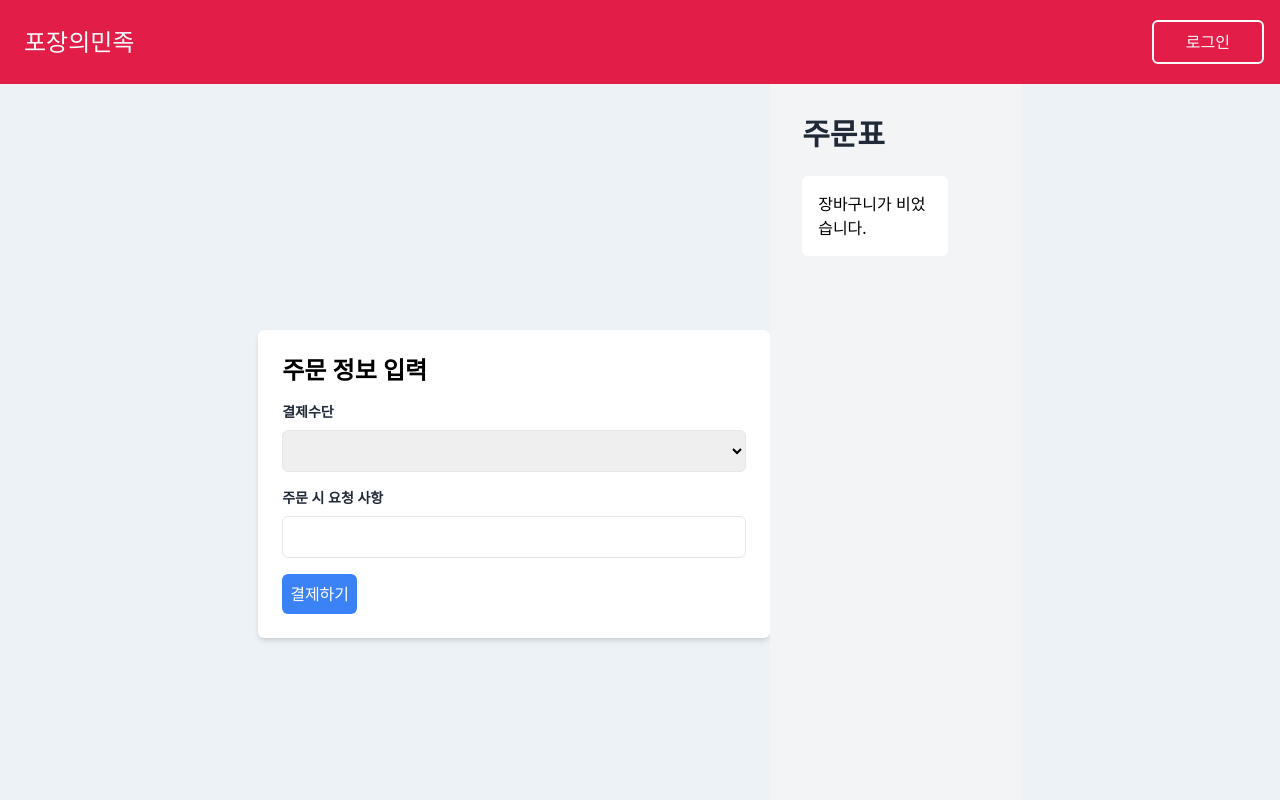
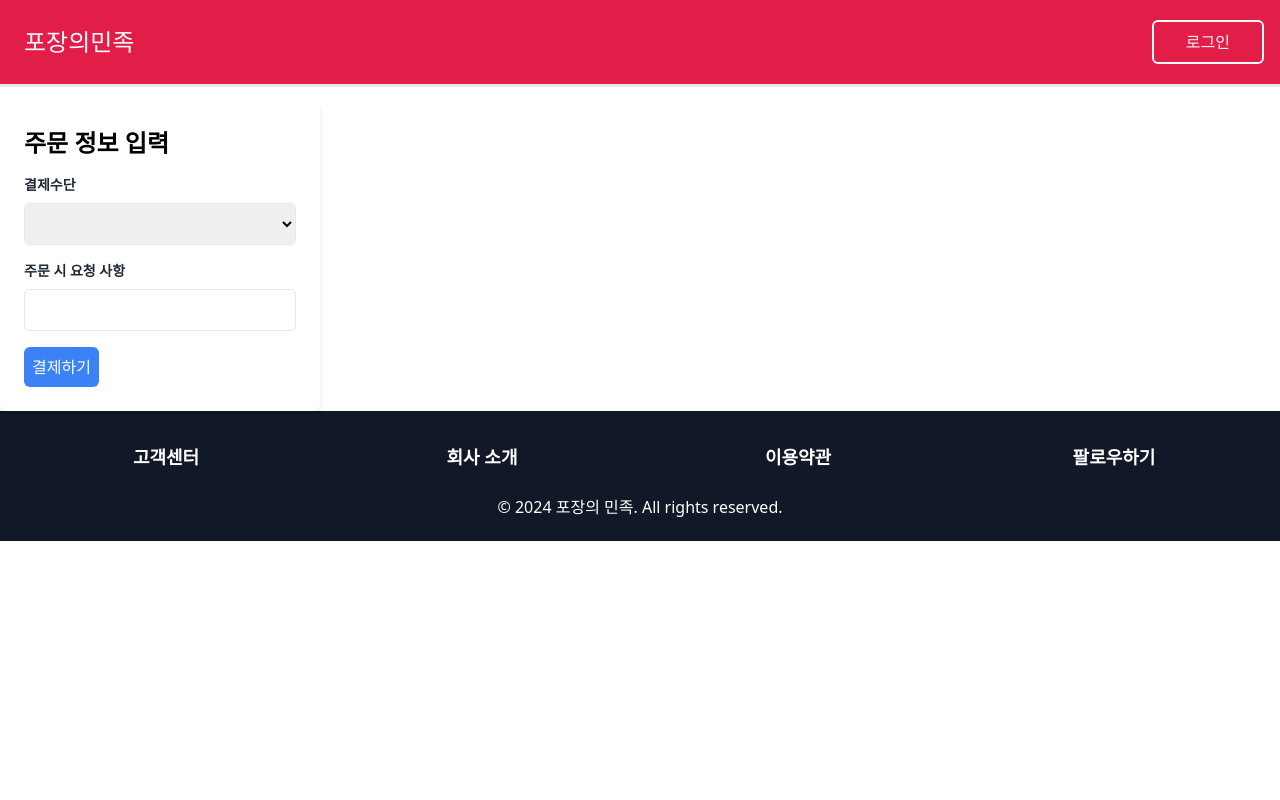
Before and after one commit to SimJH99/Pojang-FE, a Vue app: page /order in a window 1280 px wide. Shown: the top 800 px of the page. Built offline with nearby package versions, Linux system fonts and the light colour scheme; what vue-infinite-scroll would draw is missing.

Commit message:
주문 장바구니 디자인 수정 및 가게 OPEN/CLOSE 표시 (#53)

```diff
--- a/src/components/MenuList.vue
+++ b/src/components/MenuList.vue
@@ -12,7 +12,6 @@
             <div class="fixed inset-0 transition-opacity" aria-hidden="true">
                 <div class="absolute inset-0 bg-gray-500 opacity-75" @click="closeModal"></div>
             </div>
-
             <div class="inline-block align-bottom bg-white rounded-lg text-left overflow-hidden transform transition-all sm:my-8 sm:align-middle sm:max-w-lg sm:w-full"
                 role="dialog" aria-modal="true" aria-labelledby="modal-headline">
                 <div class="bg-white px-4 pt-5 pb-4 sm:p-6 sm:pb-4">
@@ -170,6 +169,9 @@ export default {
             this.selectedMenuOptionGroup = {};
             this.menuOptionGroups = [];
         },
+        async fetchMenu() {
+
+        }
     }
 }
 </script>
--- a/src/components/StoreDetail.vue
+++ b/src/components/StoreDetail.vue
@@ -8,7 +8,6 @@
           <span class="font-bold text-yellow-500">★</span>
           <span v-if="store.avgRating != 'NaN'" class="font-bold text-yellow-500">{{ store.avgRating }}</span>
           <span v-else class="font-bold text-gray-500" style="font-size: 0.8em;">등록된 리뷰가 없습니다.</span>
-
         </div>
         <div class="likes text-sm text-gray-500 mt-1 flex items-center" style="font-size: 1.5em; background: none; border: none;">
           <button @click="toggleLike" :class="isLike ? 'font-bold text-red-500' : 'font-bold text-gray-500'"
@@ -54,6 +53,9 @@
         <div class="info-item">사업자등록번호: {{ store.businessNumber }}</div>
       </div>
     </div>
+    <div v-if="tab === '타이머'" class="bg-white p-4 shadow-md">
+      로딩중...
+    </div>
   </div>
 </template>
 
@@ -72,13 +74,16 @@ export default {
     return {
       store: {},
       tabs: ['메뉴', '리뷰', '정보'],
-      tab: '메뉴',
+      tab: '타이머',
       isLike: null,
     };
   },
   mounted() {
     this.fetchStore();
     this.fetchLike();
+    setTimeout(() => {
+      this.tab = '메뉴';
+    }, 100);
   },
   methods: {
         async fetchStore() {
--- a/src/components/categories/ListStore.vue
+++ b/src/components/categories/ListStore.vue
@@ -5,7 +5,7 @@
   <img :src="getImage(store.id)" class="w-[70px] h-[70px] object-cover mb-2 rounded-md mr-4">
   <div>
     <p class="text-gray-500">{{ store.name }}</p>
-        <p class="text-gray-500">{{ store.status }}</p>
+    <p v-if="store.status === 'CLOSED'" class="text-red-500">영업이 종료되었습니다.</p>
   </div>
 </router-link>
   </div>
@@ -18,6 +18,7 @@ const props = defineProps({
   category: String,
   searchName: String
 });
+
 const pageSize = 10;
 let currentPage = 0 ;
 let isLastPage = false;
--- a/src/views/order/OrderCart.vue
+++ b/src/views/order/OrderCart.vue
@@ -2,7 +2,7 @@
     <div class="min-h-screen flex bg-gray-100">
 
         <!-- 오른쪽 컨텐츠 영역 -->
-        <div class="w-5/6 p-8">
+        <div class="w-5/6 p-8 mx-auto">
             <h2 class="text-3xl font-semibold mb-6 text-gray-800">주문표</h2>
             <div v-if="getCartMenus.length > 0" class="bg-white p-4 rounded-md">
                 <ul>
@@ -17,11 +17,15 @@
                             </li>
                         </ul>
                     </li>
-                    <p class="text-gray-800 font-bold mt-5">합계 금액: {{ getTotalPrice }}원</p>
+                    <p class="text-gray-800 font-bold mt-5 mb-3">합계 금액: {{ getTotalPrice }}원</p>
                 </ul>
-                <div class="mt-4">
-                    <a href="/order" class="bg-green-500 text-white p-2 rounded-md mr-3">주문하기</a>
+                <div class="mt-4" v-if="orederButton === 1">
+                    <!-- <a href="/order" class="bg-green-500 text-white p-2 rounded-md mr-3">주문하기</a> -->
+                    <button @click="orederCart" class="bg-green-500 text-white p-2 mr-3 rounded-md">주문하기</button>
                     <button @click="clearCart" class="bg-blue-500 text-white p-2 rounded-md">장바구니 비우기</button>
+                </div>
+                <div  v-if="orederButton === 2">
+                    <OrderDetail />
                 </div>
             </div>
             <div v-else class="bg-white p-4 rounded-md">
@@ -34,12 +38,20 @@
 <script>
 import {mapGetters, mapActions} from 'vuex';
 import axios from 'axios';
+import OrderDetail from '@/views/order/OrderDetail.vue';
 
 export default {
     computed: {
         ...mapGetters(['getCartMenus', 'getTotalQuantity', 'getTotalPrice'])
     },
-
+    components: {
+        OrderDetail
+    },
+    data() {
+      return {
+        orederButton: 1,
+      };
+    },
     methods: {
         ...mapActions(['clearCart']),
         async placeOrder(){
@@ -77,6 +89,9 @@ export default {
                 }
             }
         },
+        orederCart(){
+            this.orederButton = 2;
+        },
         clearCart(){
             // this.$store.commit('clearCart');
             this.$store.dispatch('clearCart');
--- a/src/views/order/OrderDetail.vue
+++ b/src/views/order/OrderDetail.vue
@@ -1,9 +1,8 @@
 <!-- src/components/SignUp.vue -->
   <template>
-    <div class="container bg-gray-100 min-w-full min-h-screen flex justify-center items-center">
-        <div class="max-w-lg w-full p-6 bg-white rounded-md shadow-md border-3 border-gray-800">
+    <div class="container min-w-full  flex  items-center border-t-[3px]  ">
+        <div class="w-1/4 p-6 bg-white rounded-md shadow-md border-3 mt-4 border-gray-800">
           <h2 class="text-2xl font-semibold mb-4">주문 정보 입력</h2>
-
           <div class="mb-4">
             <label class="block text-sm font-semibold text-gray-800 mb-1">결제수단</label>
             <select v-model="payment" class="mt-1 p-2 w-full border rounded-md">
@@ -14,26 +13,23 @@
               <option value="toss">토스 페이</option>
             </select>
           </div>
-
           <div class="mb-4">
             <label for="requirement" class="block text-sm font-semibold text-gray-800 mb-1">주문 시 요청 사항</label>
             <input v-model="requirement" id="requirement" type="text" class="mt-1 p-2 w-full border rounded-md">
           </div>
-
           <button @click="executeOrder" class="bg-blue-500 text-white p-2 rounded-md">결제하기</button>
         </div>
-      <OrderCart
-    />
+      <!-- <OrderCart/> -->
     </div>
   </template>
 
   <script>
   import {mapGetters} from 'vuex';
-  import OrderCart from '@/views/order/OrderCart.vue';
+  // import OrderCart from '@/views/order/OrderCart.vue';
   import axios from 'axios';
   export default {
     components: {
-        OrderCart
+        // OrderCart
     },
     computed: {
         ...mapGetters(['getCartMenus', 'getTotalQuantity', 'getTotalPrice', 'getStoreId'])
@@ -90,9 +86,6 @@
 </script>
 
 <style scoped>
-.container {
-  background-color: #edf2f7; /* 컨테이너의 배경색 */
-}
 
 form {
   width: 100%; /* 폼의 너비를 100%로 설정하여 화면에 꽉 차도록 함 */
```
Lines whose indentation alone changed are shown as unchanged.
